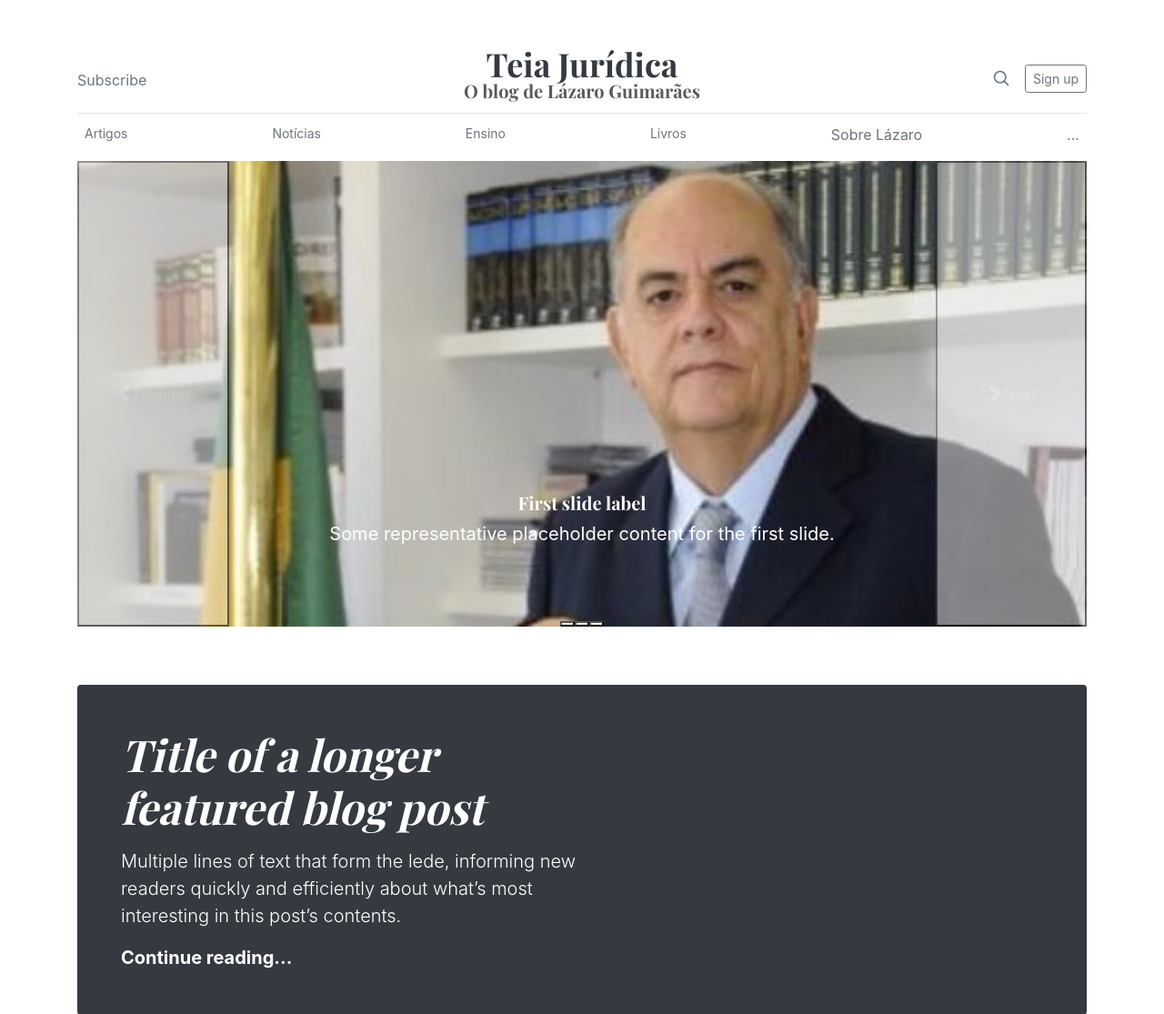
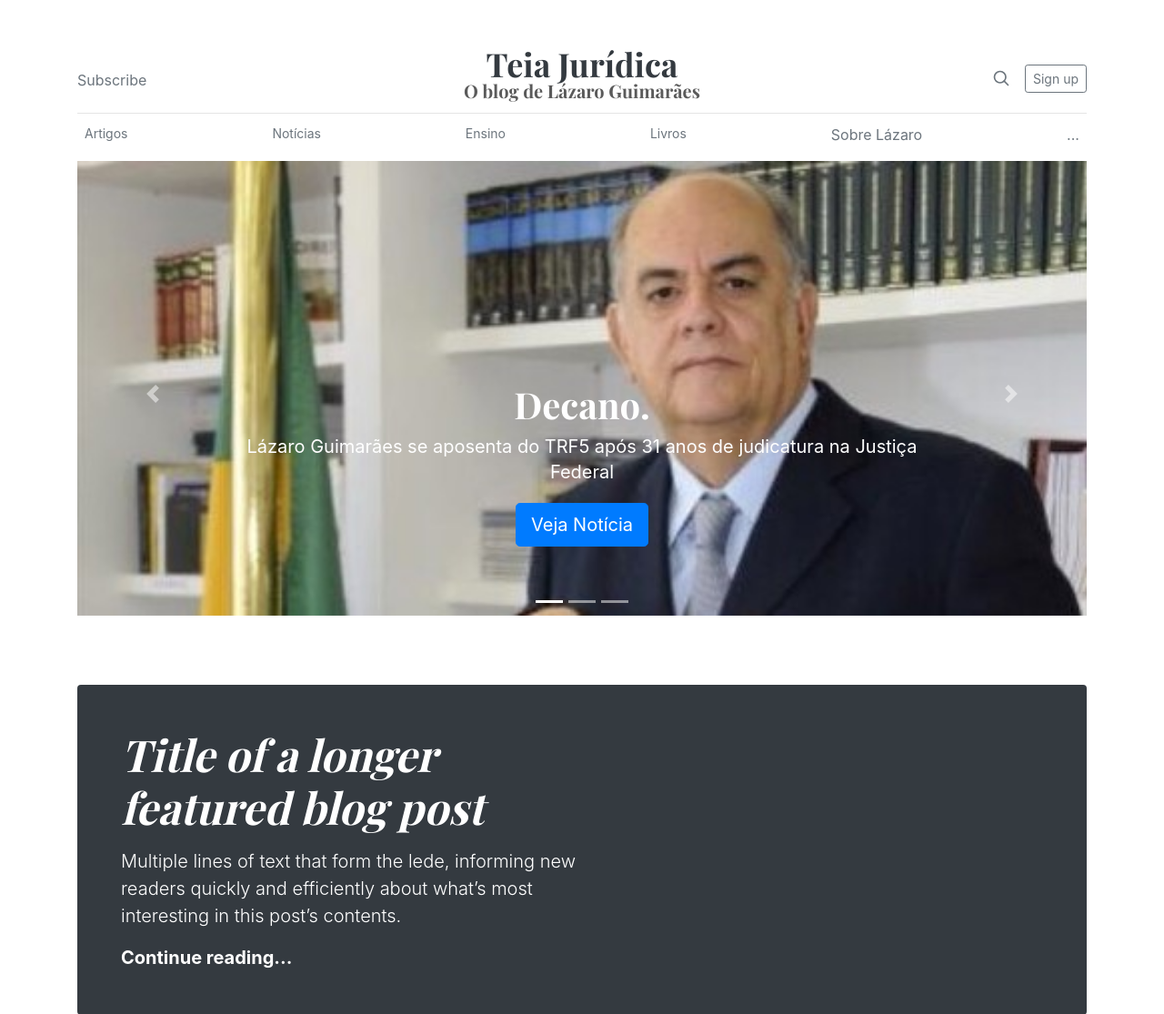
Before and after one commit to laguimarfh/lazaroguimaraes, a Django app: page / in a window 1280 px wide. Shown: the top 1115 px of the page at 91% size. Run offline with Django 3.2, Linux system fonts and the light colour scheme; some libraries are stand-ins or nearby versions.

Commit message:
criando seguranca

```diff
--- a/blog/templates/blog/home.html
+++ b/blog/templates/blog/home.html
@@ -6,45 +6,7 @@
 {% load static %}
 
 {% block content %}
-<div id="carouselExampleDark" class="carousel carousel-dark slide" data-bs-ride="carousel">
-  <div class="carousel-indicators">
-    <button type="button" data-bs-target="#carouselExampleDark" data-bs-slide-to="0" class="active" aria-current="true" aria-label="Slide 1"></button>
-    <button type="button" data-bs-target="#carouselExampleDark" data-bs-slide-to="1" aria-label="Slide 2"></button>
-    <button type="button" data-bs-target="#carouselExampleDark" data-bs-slide-to="2" aria-label="Slide 3"></button>
-  </div>
-  <div class="carousel-inner">
-    <div class="carousel-item active" data-bs-interval="10000">
-      <img src="{% static 'blog/images/lazaro2.jpeg'%}" class="d-block w-100" alt="...">
-      <div class="carousel-caption d-none d-md-block">
-        <h5>First slide label</h5>
-        <p>Some representative placeholder content for the first slide.</p>
-      </div>
-    </div>
-    <div class="carousel-item" data-bs-interval="2000">
-      <img src="..." class="d-block w-100" alt="...">
-      <div class="carousel-caption d-none d-md-block">
-        <h5>Second slide label</h5>
-        <p>Some representative placeholder content for the second slide.</p>
-      </div>
-    </div>
-    <div class="carousel-item">
-      <img src="..." class="d-block w-100" alt="...">
-      <div class="carousel-caption d-none d-md-block">
-        <h5>Third slide label</h5>
-        <p>Some representative placeholder content for the third slide.</p>
-      </div>
-    </div>
-  </div>
-  <button class="carousel-control-prev" type="button" data-bs-target="#carouselExampleDark"  data-bs-slide="prev">
-    <span class="carousel-control-prev-icon" aria-hidden="true"></span>
-    <span class="visually-hidden">Previous</span>
-  </button>
-  <button class="carousel-control-next" type="button" data-bs-target="#carouselExampleDark"  data-bs-slide="next">
-    <span class="carousel-control-next-icon" aria-hidden="true"></span>
-    <span class="visually-hidden">Next</span>
-  </button>
-</div>
-<!-- <div id="myCarousel" class="carousel slide" data-ride="carousel">
+<div id="myCarousel" class="carousel slide" data-ride="carousel">
     <ol class="carousel-indicators">
       <li data-target="#myCarousel" data-slide-to="0" class="active"></li>
       <li data-target="#myCarousel" data-slide-to="1"></li>
@@ -75,7 +37,7 @@
           </div>
         </div>
       </div>
-      <div class="carousel-item">
+      <!-- <div class="carousel-item">
         <svg class="bd-placeholder-img" width="100%" height="100%" xmlns="http://www.w3.org/2000/svg" preserveAspectRatio="xMidYMid slice" focusable="false" role="img">
             <rect width="100%" height="100%" fill="#343a40"/></svg>
         <div class="container">
@@ -85,7 +47,7 @@
             <p><a class="btn btn-lg btn-primary" href="#" role="button">Browse gallery</a></p>
           </div>
         </div>
-      </div>
+      </div> -->
     </div>
     <a class="carousel-control-prev" href="#myCarousel" role="button" data-slide="prev">
       <span class="carousel-control-prev-icon" aria-hidden="true"></span>
@@ -95,7 +57,7 @@
       <span class="carousel-control-next-icon" aria-hidden="true"></span>
       <span class="sr-only">Next</span>
     </a>
-  </div> -->
+  </div>
 
 
 
```
